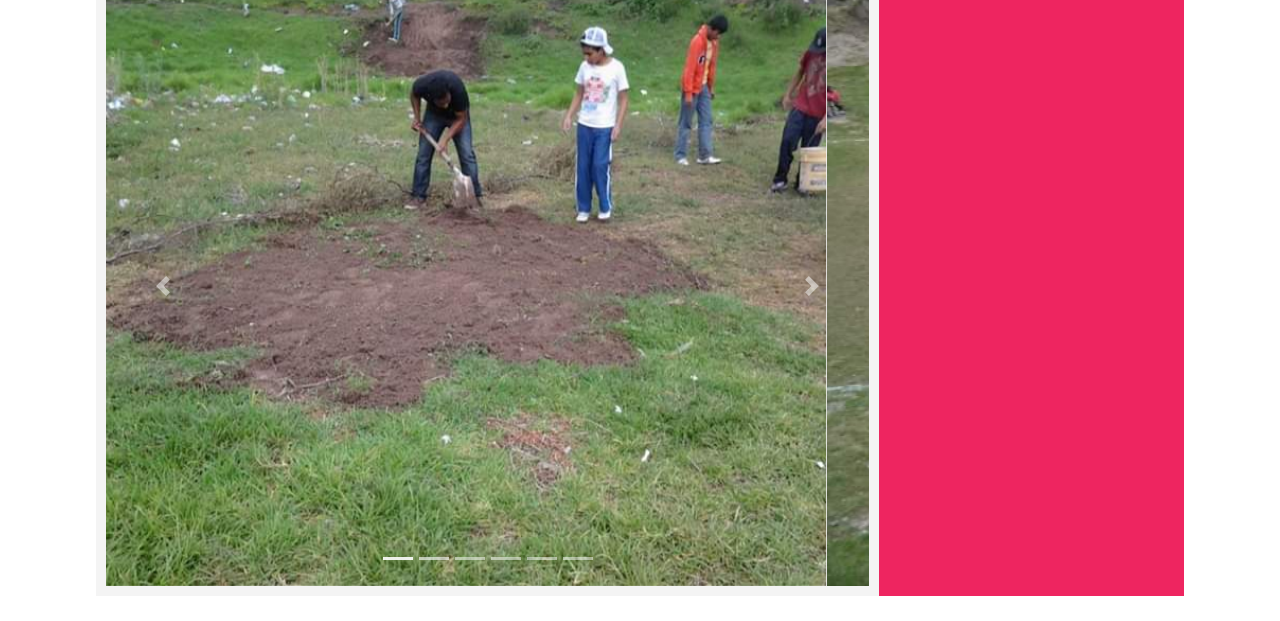
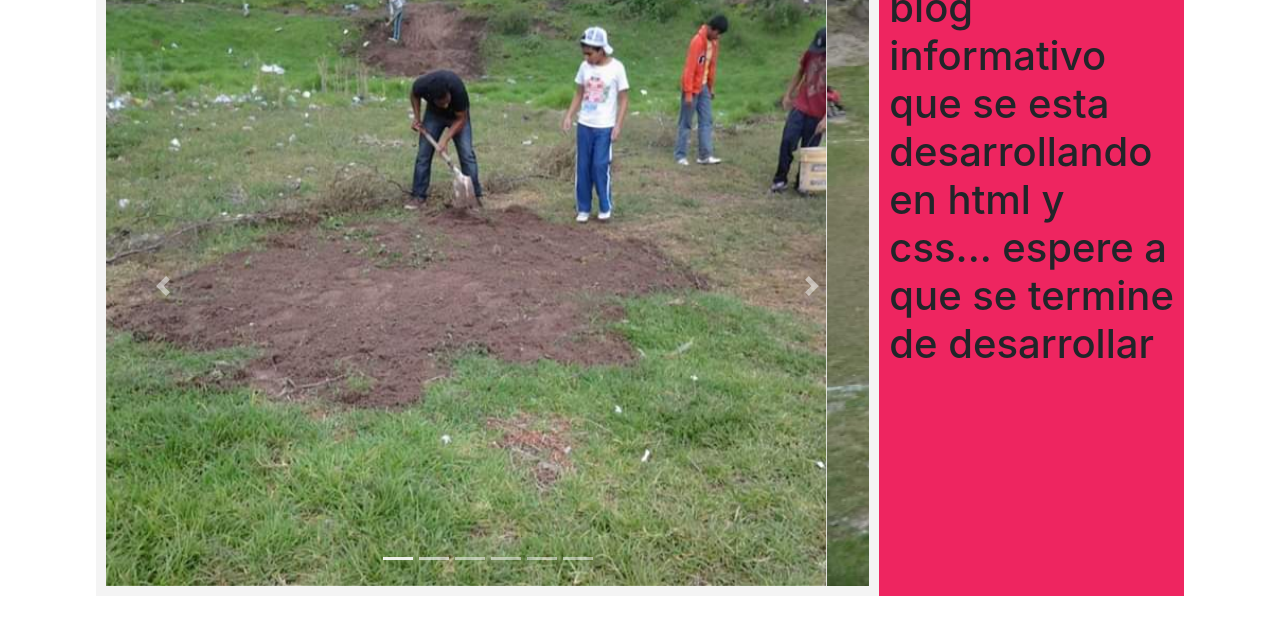
Before and after one commit to aldridche/Peque-os-con-iniciativa, a plain HTML site: page index.html in a window 1280 px wide. Shown: the part 191-812 px from the top of the page. Drawn offline with nearby package versions, Linux system fonts and the light colour scheme.

Commit message:
Se elimina una carpeta

```diff
--- a/PCIniciativa/index.html
+++ b/index.html
@@ -81,7 +81,8 @@
             </section>
         </section>
         <aside>
-            <h1>hola</h1>
+            <h1>Este es un blog informativo que se esta desarrollando en html y css... espere a que se termine de desarrollar
+            </h1>
 
         </aside>
     </section>
```
Also changed, not shown: CSS/StileIndex.css (renamed from PCIniciativa/CSS/StileIndex.css), PIniciativaImg/Cam/Camp.jpg (renamed from PCIniciativa/PIniciativaImg/Cam/Camp.jpg), PIniciativaImg/Cam/Fund1.jpg (renamed from PCIniciativa/PIniciativaImg/Cam/Fund1.jpg), PIniciativaImg/Cam/Fund2.jpg (renamed from PCIniciativa/PIniciativaImg/Cam/Fund2.jpg), PIniciativaImg/Cam/Fund3.jpg (renamed from PCIniciativa/PIniciativaImg/Cam/Fund3.jpg), PIniciativaImg/Cam/Fund4.jpg (renamed from PCIniciativa/PIniciativaImg/Cam/Fund4.jpg), PIniciativaImg/Cam/Fund5.jpg (renamed from PCIniciativa/PIniciativaImg/Cam/Fund5.jpg), PIniciativaImg/Fut7.png (renamed from PCIniciativa/PIniciativaImg/Fut7.png), PIniciativaImg/Nombre.png (renamed from PCIniciativa/PIniciativaImg/Nombre.png), 4 other files.
